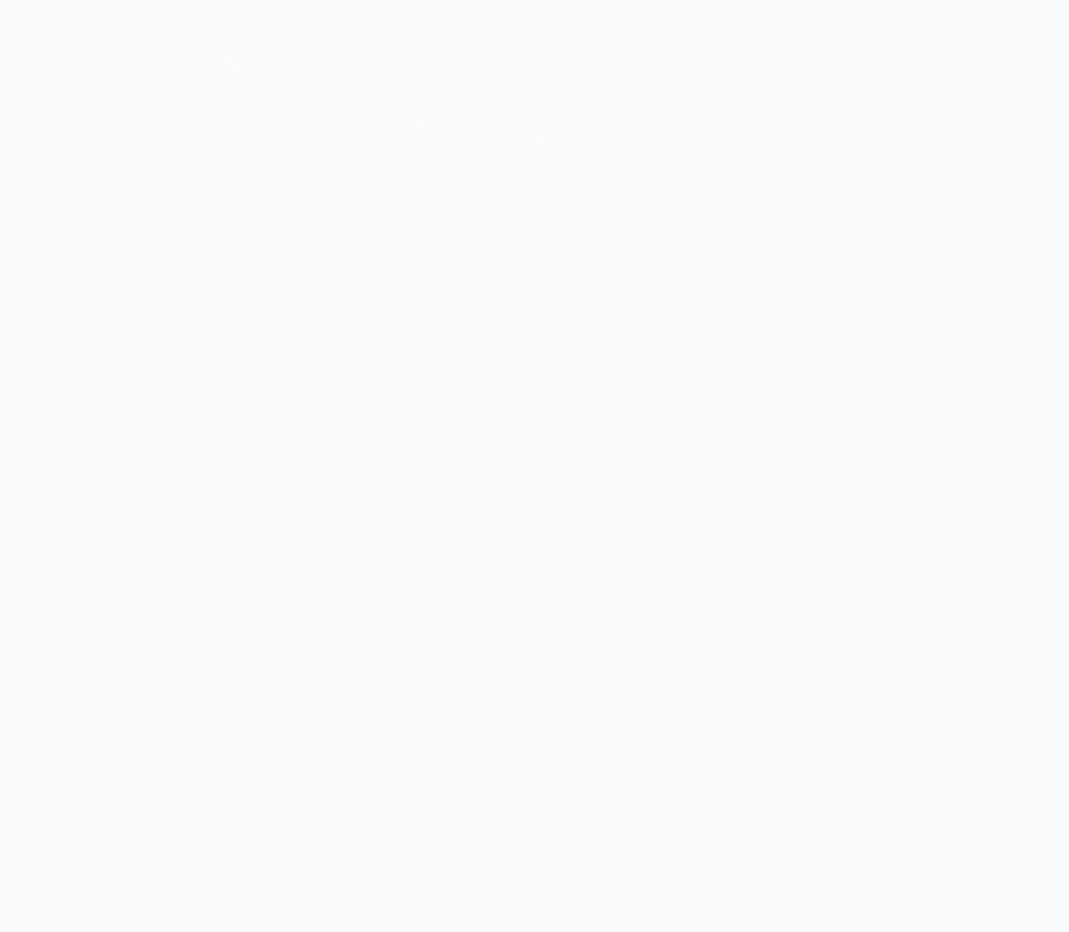
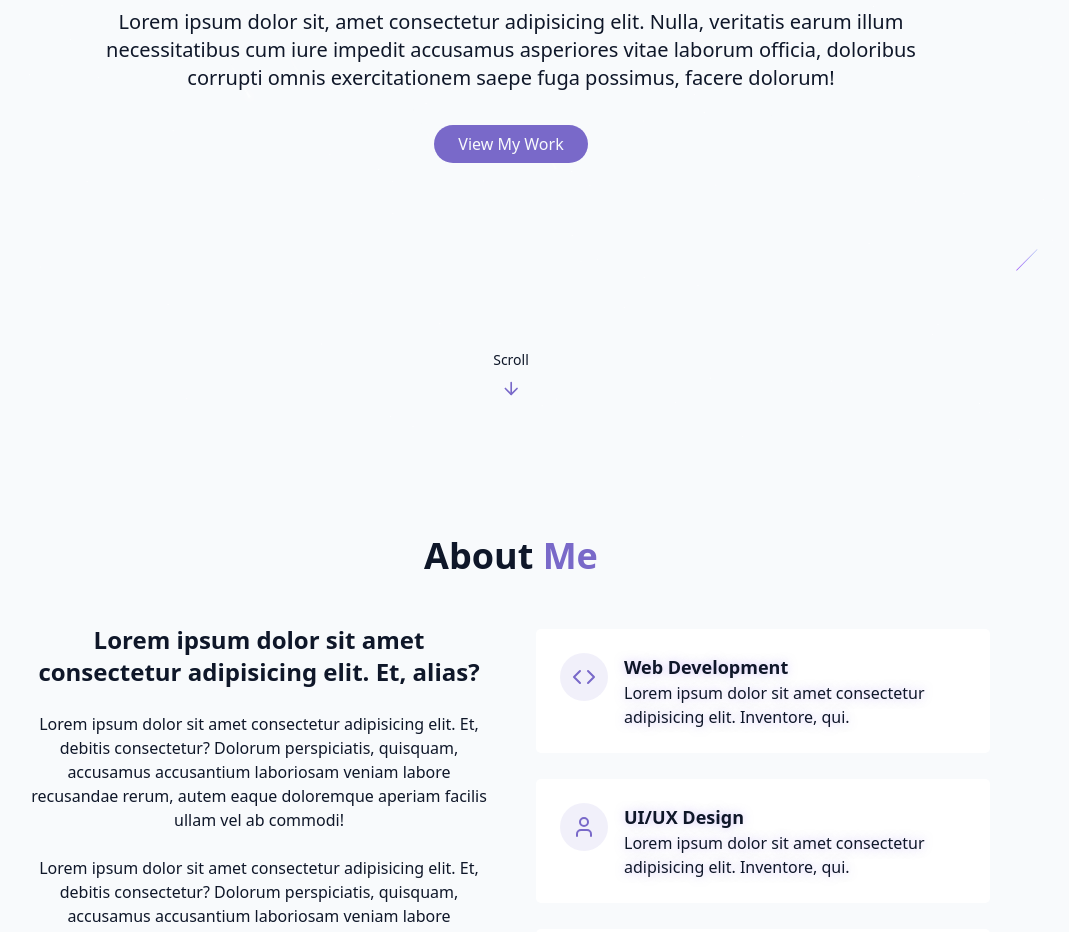
Before and after one commit to dlorr/portfolio, a React (Vite) app: page / in a window 1280 px wide. Shown: the part 360-1292 px from the top of the page, without its empty margins (129-1198 px from the left). Before the commit the page ends 800 px from the top, so only its background shows below. Built offline with nearby package versions, Linux system fonts and the light colour scheme.

Commit message:
feature - add hero, about, and skills section

```diff
--- /dev/null
+++ b/src/components/AboutSection.jsx
@@ -0,0 +1,100 @@
+import { Briefcase, Code, User } from "lucide-react";
+
+export default function AboutSection() {
+  return (
+    <section id="about" className="py-24 px-4 relative">
+      <div className="container mx-auto max-w-5xl">
+        <h2 className="text-3xl md:text-4xl font-bold mb-12 text-center">
+          About <span className="text-primary"> Me </span>
+        </h2>
+        <div className="grid grid-cols-1 md:grid-cols-2 gap-12 items-center">
+          <div className="space-y-6">
+            <h3 className="text-2xl font-semibold">
+              Lorem ipsum dolor sit amet consectetur adipisicing elit. Et,
+              alias?
+            </h3>
+
+            <p className="text-muted-foreground">
+              Lorem ipsum dolor sit amet consectetur adipisicing elit. Et,
+              debitis consectetur? Dolorum perspiciatis, quisquam, accusamus
+              accusantium laboriosam veniam labore recusandae rerum, autem eaque
+              doloremque aperiam facilis ullam vel ab commodi!
+            </p>
+
+            <p className="text-muted-foreground">
+              Lorem ipsum dolor sit amet consectetur adipisicing elit. Et,
+              debitis consectetur? Dolorum perspiciatis, quisquam, accusamus
+              accusantium laboriosam veniam labore recusandae rerum, autem eaque
+              doloremque aperiam facilis ullam vel ab commodi!
+            </p>
+
+            <div className="flex flex-col sm:flex-row gap-4 pt-4 justify-center">
+              <a href="#contact" className="cosmic-button">
+                {" "}
+                Get In Touch
+              </a>
+
+              <a
+                href=""
+                className="px-6 py-2 rounded-full border border-primary text-primary hover:bg-primary/10 transition-colors duration-300"
+              >
+                {" "}
+                Download CV
+              </a>
+            </div>
+          </div>
+
+          <div className="grid grid-cols-1 gap-6">
+            <div className="gradient-border p-6 card-hover">
+              <div className="flex items-start gap-4">
+                <div className="p-3 rounded-full bg-primary/10">
+                  <Code className="h-6 w-6 text-primary" />
+                </div>
+
+                <div className="text-left">
+                  <h4 className="font-semibold text-lg">Web Development</h4>
+                  <p className="text-muted-foreground">
+                    Lorem ipsum dolor sit amet consectetur adipisicing elit.
+                    Inventore, qui.
+                  </p>
+                </div>
+              </div>
+            </div>
+
+            <div className="gradient-border p-6 card-hover">
+              <div className="flex items-start gap-4">
+                <div className="p-3 rounded-full bg-primary/10">
+                  <User className="h-6 w-6 text-primary" />
+                </div>
+
+                <div className="text-left">
+                  <h4 className="font-semibold text-lg">UI/UX Design</h4>
+                  <p className="text-muted-foreground">
+                    Lorem ipsum dolor sit amet consectetur adipisicing elit.
+                    Inventore, qui.
+                  </p>
+                </div>
+              </div>
+            </div>
+
+            <div className="gradient-border p-6 card-hover">
+              <div className="flex items-start gap-4">
+                <div className="p-3 rounded-full bg-primary/10">
+                  <Briefcase className="h-6 w-6 text-primary" />
+                </div>
+
+                <div className="text-left">
+                  <h4 className="font-semibold text-lg">Project Management</h4>
+                  <p className="text-muted-foreground">
+                    Lorem ipsum dolor sit amet consectetur adipisicing elit.
+                    Inventore, qui.
+                  </p>
+                </div>
+              </div>
+            </div>
+          </div>
+        </div>
+      </div>
+    </section>
+  );
+}
--- a/src/components/Background.jsx
+++ b/src/components/Background.jsx
@@ -1,4 +1,3 @@
-import { useEffect, useState } from "react";
 import Meteors from "./ui/Meteors";
 import StarsBackground from "./ui/StarsBackground";
 import ShootingStars from "./ui/ShootingStars";
--- /dev/null
+++ b/src/components/HeroSection.jsx
@@ -0,0 +1,44 @@
+import { ArrowDown } from "lucide-react";
+
+export default function HeroSection() {
+  return (
+    <section
+      id="hero"
+      className="relative min-h-screen flex flex-col items-center justify-center px-4"
+    >
+      <div className="container max-w-4xl mx-auto text-center z-10">
+        <div className="space-y-6">
+          <h1 className="text-4xl md:text-6xl font-bold tracking-tight">
+            <span className="opacity-0 animate-fade-in">Hi, I'm</span>
+            <span className="text-primary opacity-0 animate-fade-in-delay-1">
+              {" "}
+              Dlorr
+            </span>
+            <span className="text-gradient ml-2 opacity-0 animate-fade-in-delay-2">
+              {" "}
+              rrolD
+            </span>
+          </h1>
+
+          <p className="text-lg md:text-xl text-muted-foreground max-2-2xl mx-auto opacity-0 animate-fade-in-delay-3">
+            Lorem ipsum dolor sit, amet consectetur adipisicing elit. Nulla,
+            veritatis earum illum necessitatibus cum iure impedit accusamus
+            asperiores vitae laborum officia, doloribus corrupti omnis
+            exercitationem saepe fuga possimus, facere dolorum!
+          </p>
+
+          <div className="pt-4 opacity-0 animate-fade-in-delay-4">
+            <a href="#projects" className="cosmic-button">
+              View My Work
+            </a>
+          </div>
+        </div>
+      </div>
+
+      <div className="absolute bottom-8 left-1/2 transform -translate-x-1/2 flex flex-col items-center animate-bounce">
+        <span className="text-sm text-muted-foreground mb-2"> Scroll </span>
+        <ArrowDown className="h-5 w-5 text-primary" />
+      </div>
+    </section>
+  );
+}
--- /dev/null
+++ b/src/components/SkillsSection.jsx
@@ -0,0 +1,3 @@
+export default function SkillsSection() {
+  return <section></section>;
+}
--- a/src/components/ui/Meteors.jsx
+++ b/src/components/ui/Meteors.jsx
@@ -14,8 +14,8 @@ export default function Meteors({ number, className }) {
           <span
             key={"meteor" + idx}
             className={cn(
-              "animate-meteor absolute h-0.5 w-0.5 rotate-[25deg] rounded-[9999px] bg-linear-to-r from-white via-white to-transparent shadow-[0_0_10px_5px_rgba(255,255,255,0.3)]",
-              "before:absolute before:top-1/2 before:h-[1px] before:w-[50px] before:-translate-y-[50%] before:transform before:bg-linear-to-r before:from-white before:to-transparent before:content-['']",
+              "animate-meteor absolute h-0.5 w-0.5 rotate-25 rounded-[9999px] bg-linear-to-r from-white via-white to-transparent shadow-[0_0_10px_5px_rgba(255,255,255,0.3)]",
+              "before:absolute before:top-1/2 before:h-px before:w-12.5 before:-translate-y-[50%] before:transform before:bg-linear-to-r before:from-white before:to-transparent before:content-['']",
               className,
             )}
             style={{
--- a/src/pages/Home.jsx
+++ b/src/pages/Home.jsx
@@ -1,6 +1,9 @@
 import ThemeToggle from "@/components/ThemeToggle";
 import Background from "@/components/Background";
 import Navbar from "@/components/Navbar";
+import HeroSection from "@/components/HeroSection";
+import AboutSection from "@/components/AboutSection";
+import SkillsSection from "@/components/SkillsSection";
 
 export default function Home() {
   return (
@@ -15,6 +18,11 @@ export default function Home() {
       <Navbar />
 
       {/* Main Content */}
+      <main>
+        <HeroSection />
+        <AboutSection />
+        <SkillsSection />
+      </main>
 
       {/* Footer */}
     </div>
```
